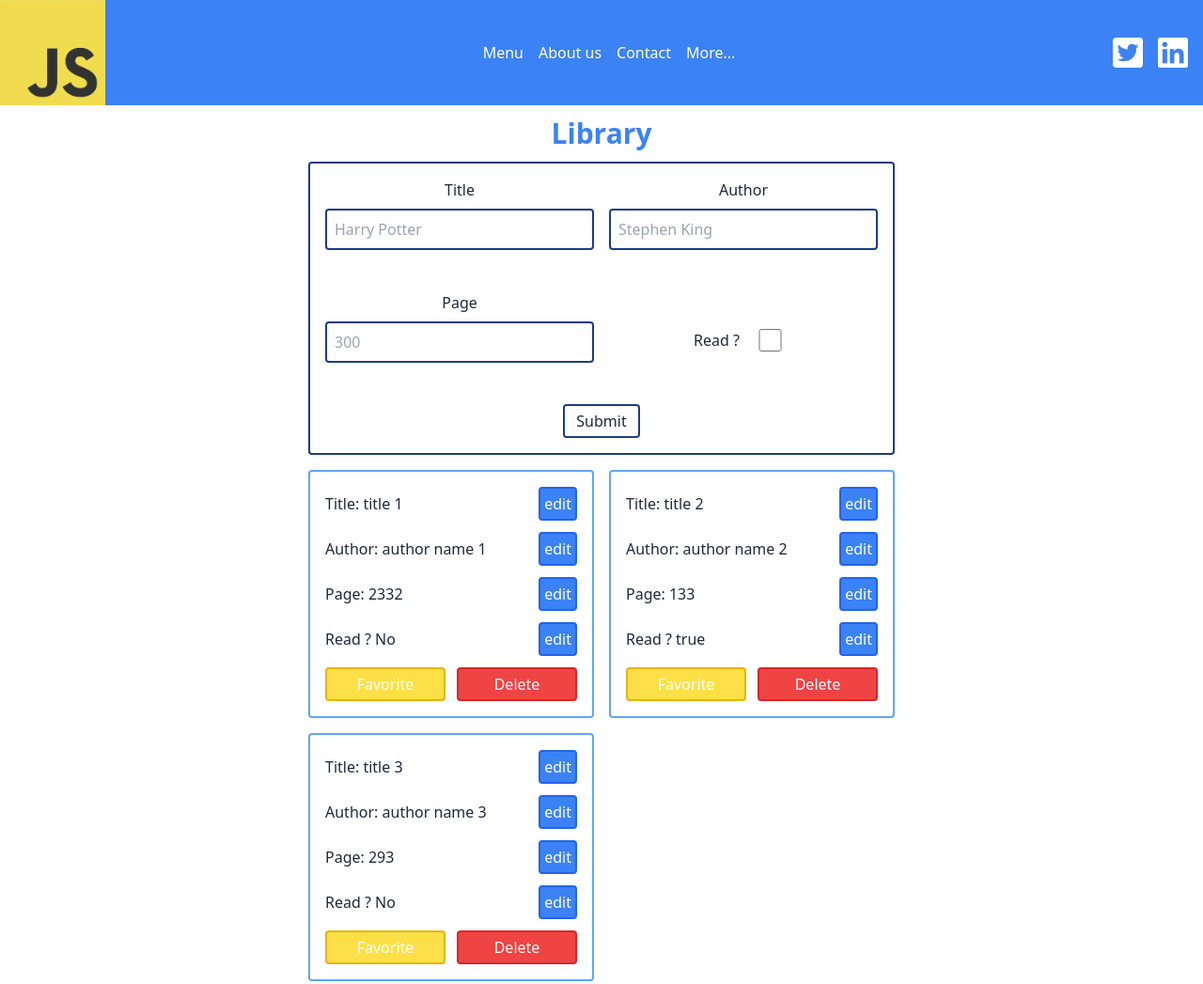
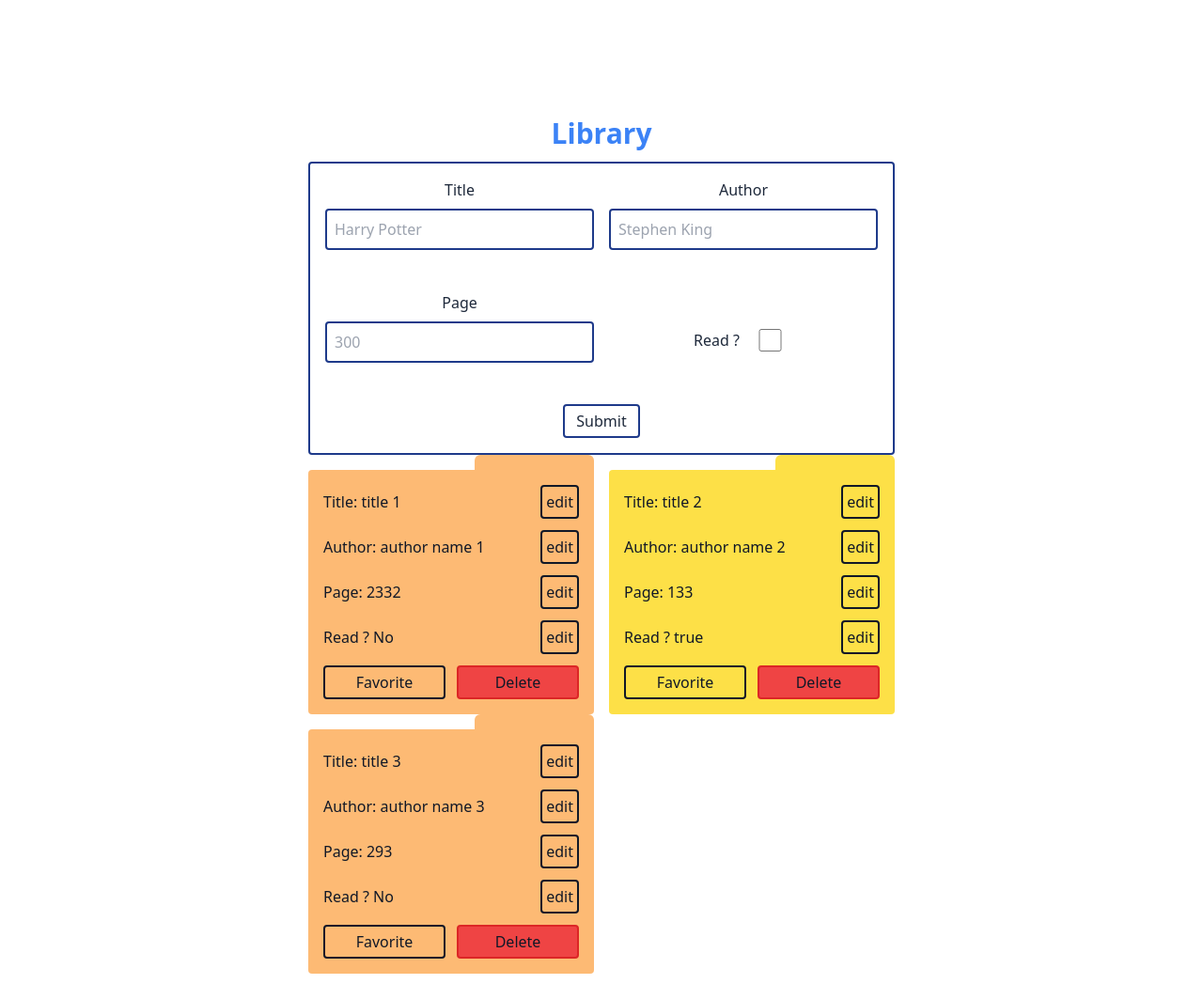
Before and after one commit to alainopsone/library, a website built with Vite: page frontend/index.html in a window 1280 px wide. Shown: the whole page at 94% size. Built offline with nearby package versions, Linux system fonts and the light colour scheme.

Commit message:
change styling (WIP)

```diff
--- a/frontend/index.html
+++ b/frontend/index.html
@@ -8,7 +8,7 @@
     <title>Library</title>
   </head>
   <body class="text-slate-800">
-    <header class="fixed z-10 w-full h-28 flex justify-between items-center bg-blue-500">
+    <header class="hidden fixed z-10 w-full h-28 justify-between items-center bg-blue-500">
       <div class="w-28">
         <a href="#">
           <img src="/JavaScript-logo.webp" alt="javascript logo">
@@ -74,26 +74,26 @@
     </div>
 
     <template data-book-template>
-      <div class="animate-swing-in grid grid-flow-row gap-3 p-4 border-solid border-2 rounded border-blue-400 bg-white" data-book-card>
+      <div data-book-card class="relative animate-swing-in grid grid-flow-row gap-3 p-4 rounded rounded-tr-none odd:bg-orange-300 bg-yellow-300 before:absolute before:right-0 before:-top-4 before:block before:w-5/12 before:h-4 before:rounded-t-md before:odd:bg-orange-300 before:bg-yellow-300 text-gray-900">
         <div class="flex justify-between items-center">
           <p>Title: <span data-book-title></span></p>
-          <button data-book-edit class="self-start p-1 border-solid border-2 rounded border-blue-600 bg-blue-500 text-white hover:bg-blue-600 transition duration-400 ease-out hover:ease-in">edit</button>
+          <button data-book-edit class="self-start p-1 border-solid border-gray-900 border-2 rounded hover:bg-gray-100 transition duration-400 ease-out hover:ease-in">edit</button>
         </div>
         <div class="flex justify-between items-center">
           <p>Author: <span data-book-author></span></p>
-          <button data-book-edit class="self-start p-1 border-solid border-2 rounded border-blue-600 bg-blue-500 text-white hover:bg-blue-600 transition duration-400 ease-out hover:ease-in">edit</button>
+          <button data-book-edit class="self-start p-1 border-solid border-gray-900 border-2 rounded hover:bg-gray-100 transition duration-400 ease-out hover:ease-in">edit</button>
         </div>
         <div class="flex justify-between items-center">
           <p>Page: <span data-book-page></span></p>
-          <button data-book-edit class="self-start p-1 border-solid border-2 rounded border-blue-600 bg-blue-500 text-white hover:bg-blue-600 transition duration-400 ease-out hover:ease-in">edit</button>
+          <button data-book-edit class="self-start p-1 border-solid border-gray-900 border-2 rounded hover:bg-gray-100 transition duration-400 ease-out hover:ease-in">edit</button>
         </div>
         <div class="flex justify-between items-center">
           <p>Read ? <span data-book-read></span></p>
-          <button data-book-edit class="self-start p-1 border-solid border-2 rounded border-blue-600 bg-blue-500 text-white hover:bg-blue-600 transition duration-400 ease-out hover:ease-in">edit</button>
+          <button data-book-edit class="self-start p-1 border-solid border-gray-900 border-2 rounded hover:bg-gray-100 transition duration-400 ease-out hover:ease-in">edit</button>
         </div>
         <div class="grid grid-cols-2 gap-3 items-end">
-          <button data-edit-book class="p-1 border-solid border-2 rounded border-yellow-500 bg-yellow-300 text-white hover:bg-yellow-200 transition duration-400 ease-out hover:ease-in">Favorite</button>
-          <button data-delete-book class="p-1 border-solid border-2 rounded border-red-600 bg-red-500 text-white hover:bg-red-600 transition duration-400 ease-out hover:ease-in">Delete</button>
+          <button data-edit-book class="p-1 border-solid border-gray-900 border-2 rounded hover:bg-yellow-200 transition duration-400 ease-out hover:ease-in">Favorite</button>
+          <button data-delete-book class="p-1 border-solid border-2 rounded border-red-600 bg-red-500 hover:bg-red-600 transition duration-400 ease-out hover:ease-in">Delete</button>
         </div>
       </div>
     </template>
```
